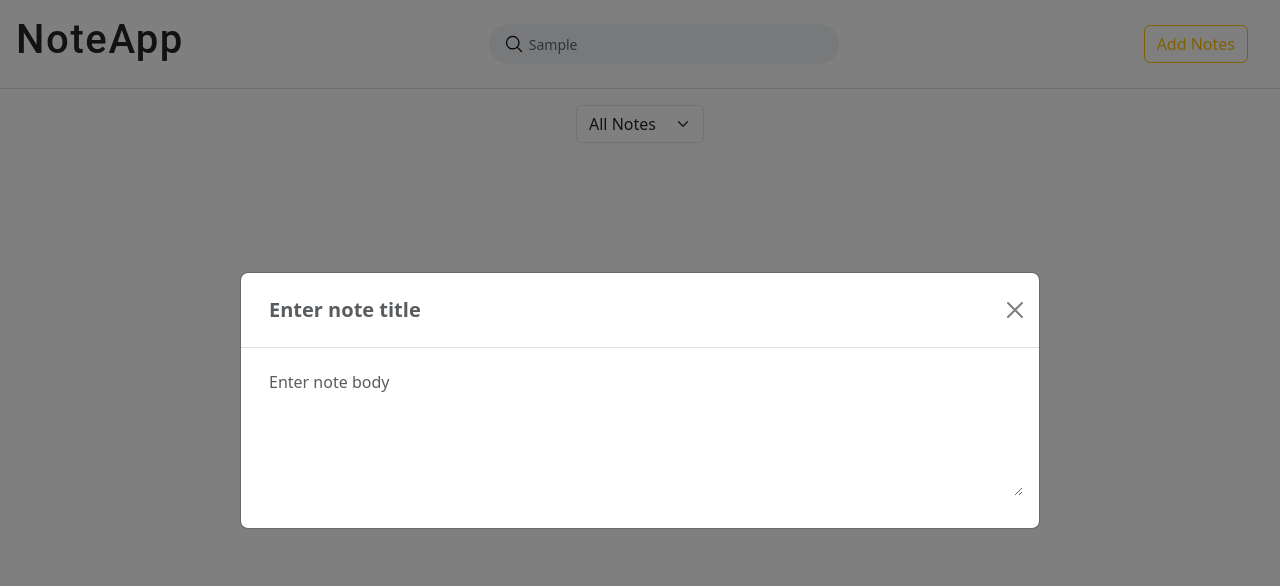
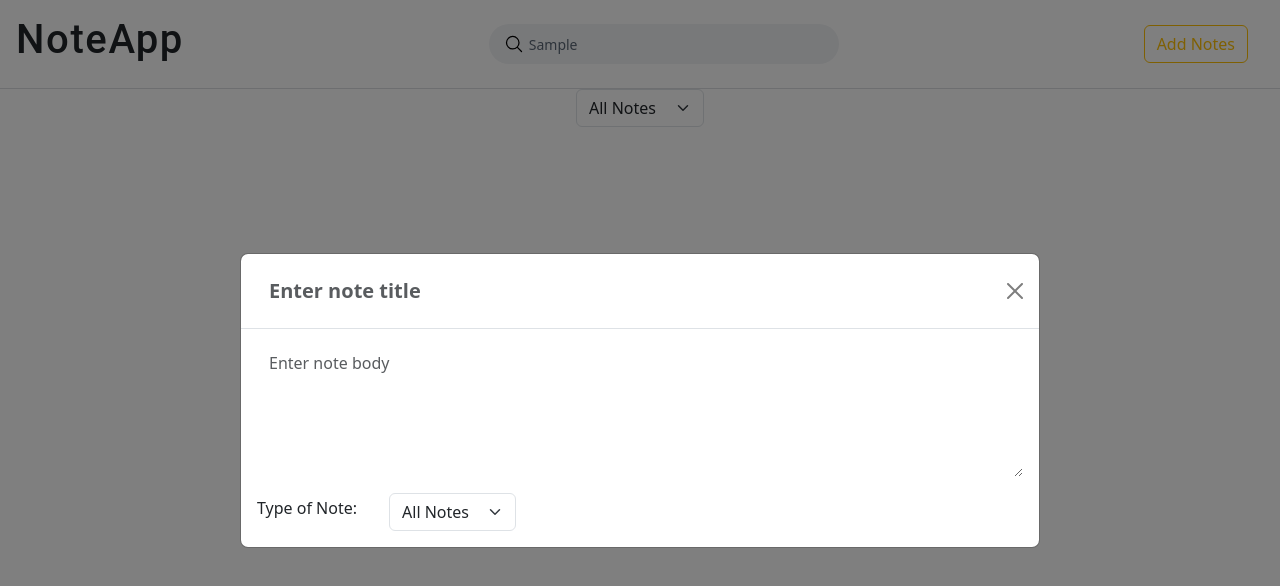
Before and after one commit to danielpaez-dev/NoteApp, a React (Vite) app in the folder frontend/noteapp/: page / in a window 1280 px wide. Both pictures are taken after typing "Sample" into the empty fields and a click on the button "Add Notes". Shown: the top 586 px of the page. Built offline with nearby package versions, Linux system fonts and the light colour scheme; no server answers.

Commit message:
feat: :sparkles: note category when adding notes implemented

```diff
--- a/frontend/noteapp/src/components/molecules/Filter/Filter.jsx
+++ b/frontend/noteapp/src/components/molecules/Filter/Filter.jsx
@@ -2,13 +2,19 @@ import React from "react";
 import "./filter.css";
 import Form from "react-bootstrap/Form";
 
-const Filter = () => {
+const Filter = ({ selectedOption, onChange }) => {
+  const handleSelect = (e) => {
+    onChange(e.target.value);
+  };
+
   return (
     <div className="container-center container-select">
       <Form.Select
         name="form-select"
         aria-label="Select a filter"
         defaultValue=""
+        onChange={handleSelect}
+        value={selectedOption}
       >
         <option value="" disabled>
           All Notes
--- a/frontend/noteapp/src/components/organisms/NotesModal/NotesModal.css
+++ b/frontend/noteapp/src/components/organisms/NotesModal/NotesModal.css
@@ -12,3 +12,11 @@
   font-size: 1.25rem;
   font-weight: bold;
 }
+
+.filter-label,
+.container-select {
+  display: flex;
+  align-items: center;
+  gap: 2em;
+  margin: 0 !important;
+}
--- a/frontend/noteapp/src/components/organisms/NotesModal/NotesModal.jsx
+++ b/frontend/noteapp/src/components/organisms/NotesModal/NotesModal.jsx
@@ -1,18 +1,24 @@
 import React, { useState } from "react";
 import Modal from "react-bootstrap/Modal";
 import Form from "react-bootstrap/Form";
-import "draft-js/dist/Draft.css";
+import Filter from "../../molecules/Filter/Filter.jsx";
 import "./NotesModal.css";
 
 function NotesModal(props) {
-  const [title, setTitle] = useState(""); // State for the title
-  const [body, setBody] = useState(""); // State for the body
+  const [title, setTitle] = useState("");
+  const [body, setBody] = useState("");
+  const [selectedOption, setSelectedOption] = useState("");
 
   const handleSubmit = (e) => {
     e.preventDefault();
     console.log("Title:", title);
     console.log("Body:", body);
+    console.log("Selected Option:", selectedOption);
     props.onHide(); // Close the modal after submission
+  };
+
+  const handleOptionChange = (option) => {
+    setSelectedOption(option); // Update the selected option
   };
 
   return (
@@ -40,6 +46,13 @@ function NotesModal(props) {
               className="note-input"
             />
           </Form.Group>
+          <div className="filter-label">
+            <Form.Label>Type of Note:</Form.Label>
+            <Filter
+              selectedOption={selectedOption}
+              onChange={handleOptionChange}
+            />
+          </div>
         </Modal.Body>
       </Form>
     </Modal>
```
